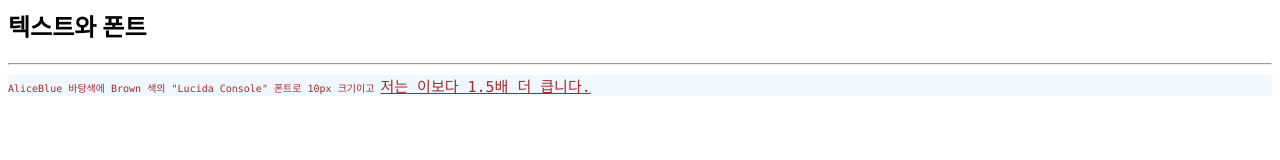
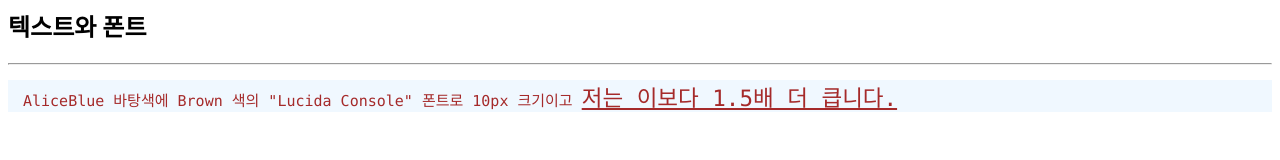
Before and after one commit to 10cheon00/23-web-programming-homeworks, a website: page src/homework3/subjects/3-1.html in a window 1280 px wide. Drawn offline with Linux system fonts and the light colour scheme.

Commit message:
fix: correct wrong value of css property

```diff
--- a/src/homework3/subjects/3-1.html
+++ b/src/homework3/subjects/3-1.html
@@ -3,10 +3,11 @@
     <title>텍스트 꾸미기</title>
     <style>
       p {
+        text-indent: 1em;
         background-color: aliceblue;
         color: brown;
         font-family: "Lucida Console", sans-serif;
-        font-size: 10px;
+        font-size: 15px;
       }
 
       span {
```
